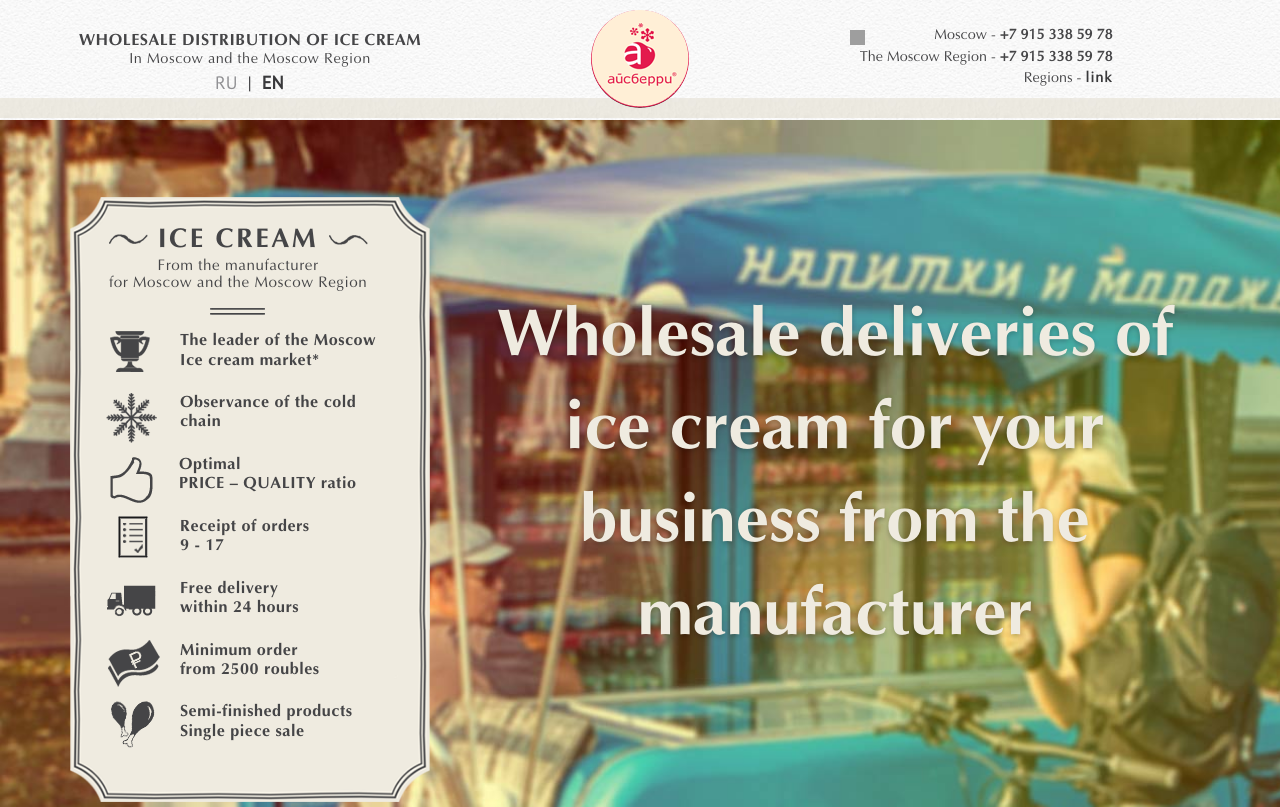
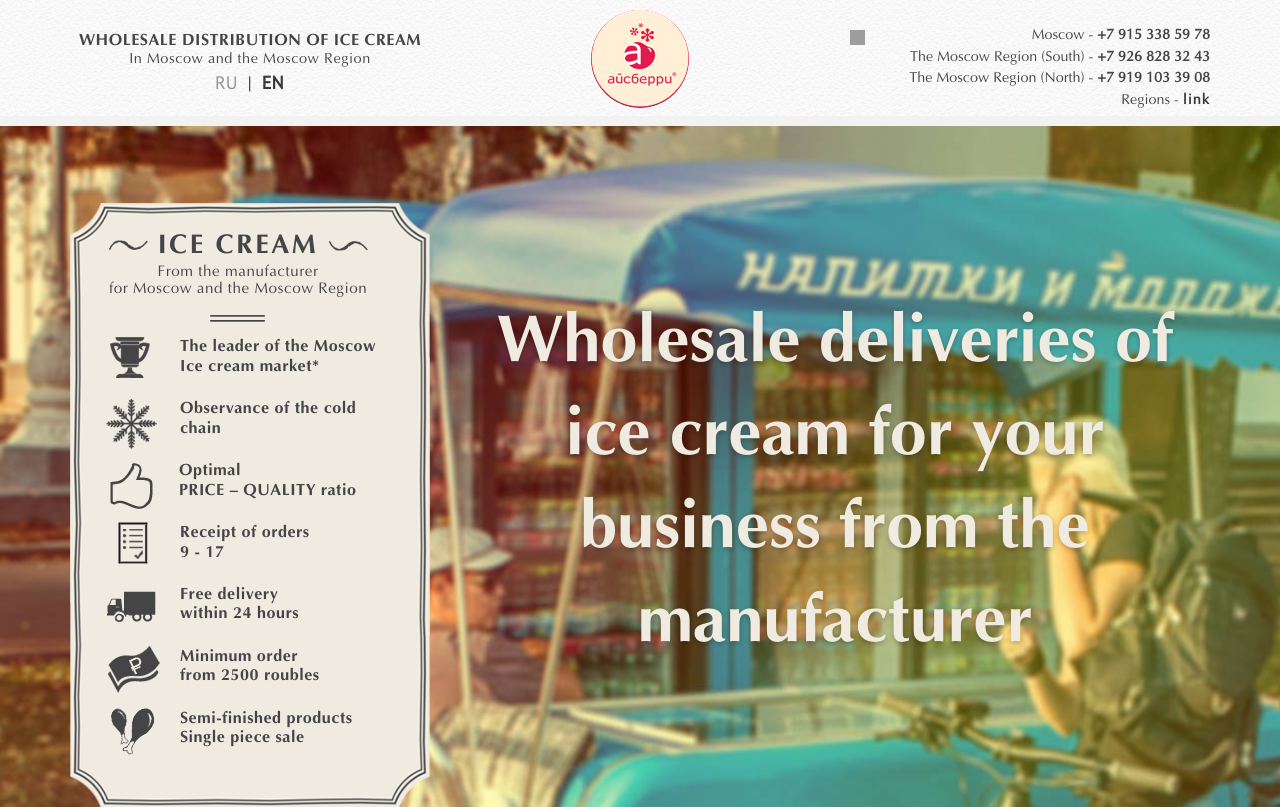
Before and after one commit to Mcrae32/morozhenoe-optom, a PHP site: page /en.php in a window 1280 px wide. Shown: the top 807 px of the page. Run offline with PHP 8.4, Linux system fonts and the light colour scheme; grey boxes are pictures that could not be loaded.

Commit message:
new contacts in header

```diff
--- a/en.php
+++ b/en.php
@@ -97,10 +97,11 @@
 								<div class="logo en"></div>
 							</div>
 						</div>
-						<div class="col-xs-5 col-md-4 col-lg-3">
+						<div class="col-xs-5 col-md-4 col-lg-4">
 							<div class="phone-number">
 								<p>Moscow - <strong>+7 915 338 59 78</strong></p>
-								<p>The Moscow Region - <strong>+7 915 338 59 78</strong></p>
+								<p>The Moscow Region (South) - <strong>+7 926 828 32 43</strong></p>
+								<p>The Moscow Region (North) - <strong>+7 919 103 39 08</strong></p>
 								<p>Regions - <strong><a target="_blank" href="https://www.iceberry.ru/contacts/">link</a></strong></p>
 							</div>
 						</div>
--- a/index.php
+++ b/index.php
@@ -11,7 +11,6 @@
     <meta property="og:description" content="Мороженое оптом в Москве и МО">
     <meta name="keywords" content="Мороженое оптом в Москве, продажа мороженое оптом, айсберри мороженое, весовое мороженое, мороженое HoReCa, мороженое в лотках, весовое мороженое, мороженое от производителя, мороженое стаканчик оптом, купить мороженое оптом, фруктовое мороженое, мороженое для кафе оптом">
     <meta name="description" content="Мороженое для бизнеса оптом и мелким оптом, большой выбор мороженого">
-
 
 	<meta name="viewport" content="width=768">
 
@@ -97,10 +96,11 @@
 								<div class="logo"></div>
 							</div>
 						</div>
-						<div class="col-xs-5 col-md-4 col-lg-3">
+						<div class="col-xs-5 col-md-4 col-lg-4">
 							<div class="phone-number">
 								<p>Москва - <strong>+7 915 338 59 78</strong></p>
-								<p>Моск. обл. - <strong>+7 915 338 59 78</strong></p>
+								<p>Моск. обл. (юг) - <strong>+7 926 828 32 43</strong></p>
+								<p>Моск. обл. (север) - <strong>+7 919 103 39 08</strong></p>
 								<p>Регионы - <strong><a target="_blank" href="https://www.iceberry.ru/contacts/">подробнее</a></strong></p>
 							</div>
 						</div>
--- a/mainen.css
+++ b/mainen.css
@@ -74,10 +74,10 @@ h1 span {
 }
 
 .wrap-header:after {
-	background: url('images/texture2.jpg'), #EBE8E0;
-	content: " ";
-	display: block;
-	height: 20px;
+	background: #f2f2f2;
+    content: " ";
+    display: block;
+    height: 10px;
 }
 
 .logo-wrap {
```
Also changed, not shown: main.css (+5 -5 lines).
